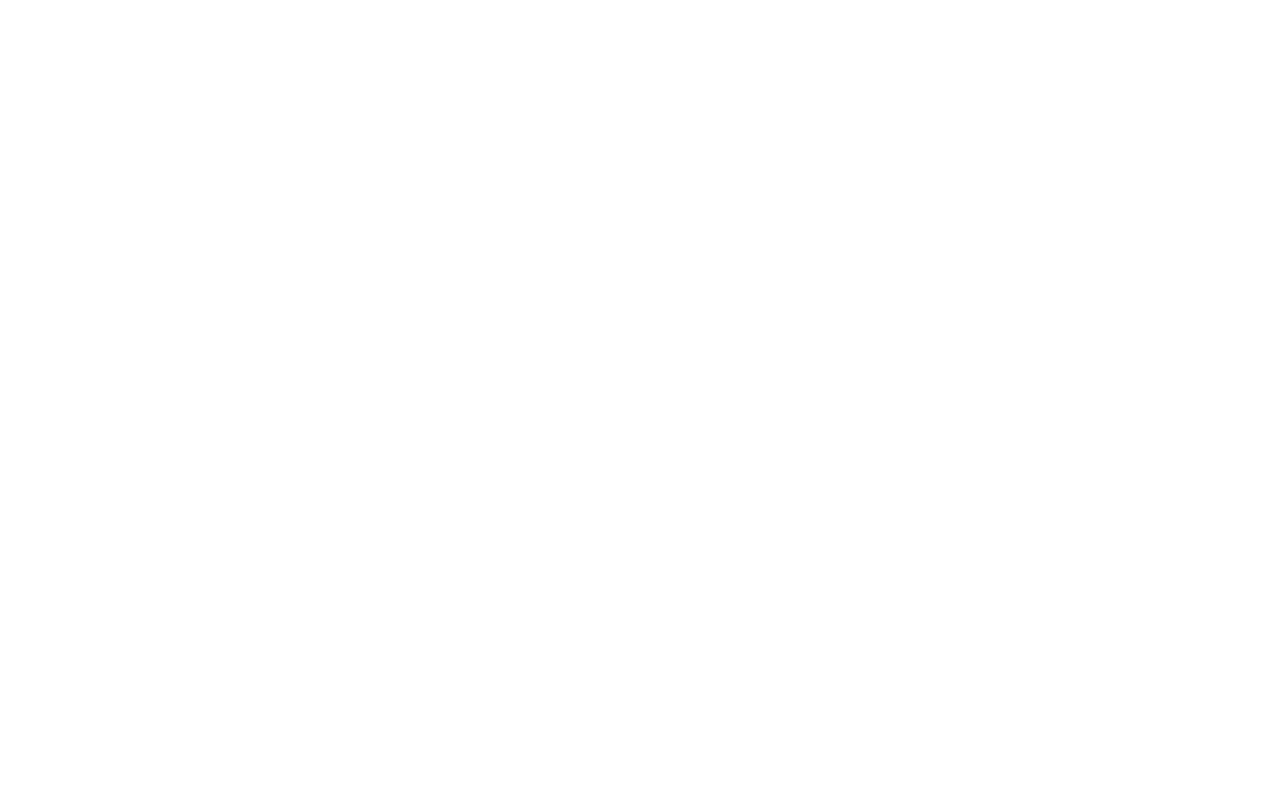
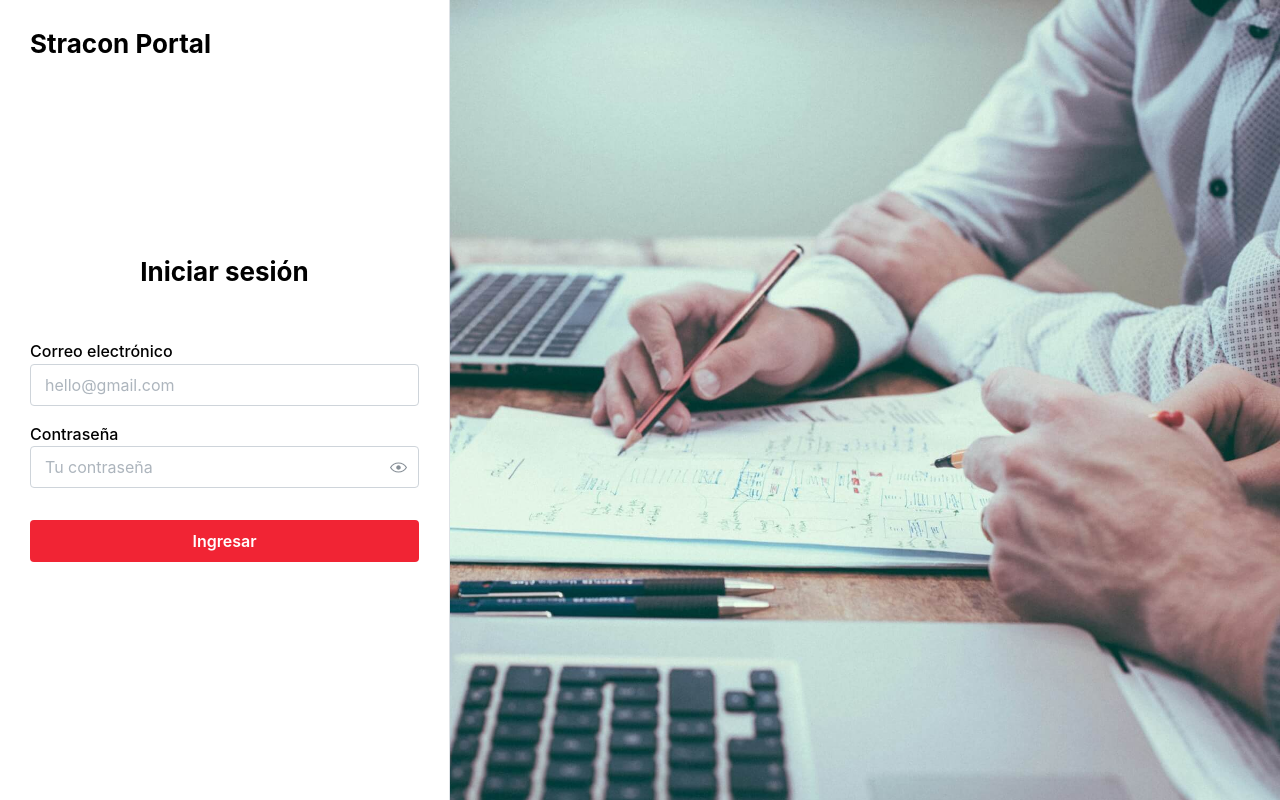
Before and after one commit to Julianqll/desafioClient, a React (Vite) app: page /login in a window 1280 px wide. Before the commit this address had no page. Built offline with nearby package versions, Linux system fonts and the light colour scheme; the HTML template or start-up script is replaced by a standard one.

Commit message:
feat: login page added

```diff
--- a/src/App.tsx
+++ b/src/App.tsx
@@ -4,6 +4,7 @@
 import { BrowserRouter, Routes, Route } from 'react-router-dom';
 import { HomePage } from "./pages/HomePage";
 import { PortalHome } from "./pages/PortalHome";
+import { LoginPage } from "./pages/LoginPage";
 
 function App() {
   return (
@@ -12,6 +13,7 @@
         <Routes>
           <Route path="/" element={<HomePage/>}/>
           <Route path="/portal" element={<PortalHome/>}/>
+          <Route path="/login" element={<LoginPage/>}/>
         </Routes>
       </MantineProvider>
     </BrowserRouter>
--- /dev/null
+++ b/src/components/AuthenticationImage/AuthenticationImage.module.css
@@ -0,0 +1,34 @@
+.wrapper {
+    height: 100vh;
+    width: 100%;
+    background-size: cover;
+    background-image: url('/background.jpg');
+    display: flex;
+  }
+
+  .topLeftText {
+    position: absolute;
+    top: 10px;
+    left: 10px;
+    z-index: 2;
+  }
+
+  .form {
+    border-right: 1px solid light-dark(var(--mantine-color-gray-3), var(--mantine-color-dark-7));
+    max-width: 450px;
+    flex: 1;
+
+    display: flex;
+    flex-direction: column;
+    justify-content: center;
+    padding: 80px 30px;
+
+    @media (max-width: 576px) {
+      width: 100%;
+    }
+  }
+
+  .title {
+    color: light-dark(var(--mantine-color-black), var(--mantine-color-white));
+    font-family: Greycliff CF, var(--mantine-font-family);
+  }
--- /dev/null
+++ b/src/components/AuthenticationImage/AuthenticationImage.tsx
@@ -0,0 +1,53 @@
+"use client";
+import {
+    Paper,
+    TextInput,
+    PasswordInput,
+    Button,
+    Title
+  } from '@mantine/core';
+  import classes from './AuthenticationImage.module.css';
+import { useState } from 'react';
+
+export function AuthenticationImage() {
+    const [valueEmail, setValueEmail] = useState('');
+    const [valuePassword, setValuePassword] = useState('');
+
+
+    function handleLogin(): void {
+        throw new Error('Function not implemented.');
+    }
+
+    return (
+      <div className={classes.wrapper}>
+        <Title order={2} className={classes.topLeftText} ta="center" mt="md" m={20}>
+          Stracon Portal
+        </Title>
+        <Paper className={classes.form} radius={0} p={30}>
+          <Title order={2} className={classes.title} ta="center" mt="md" mb={50}>
+            Iniciar sesión
+          </Title>
+
+          <TextInput
+            label="Correo electrónico"
+            placeholder="hello@gmail.com"
+            size="md"
+            value={valueEmail}
+            onChange={(event) => setValueEmail(event.currentTarget.value)}
+          />
+          <PasswordInput
+            label="Contraseña"
+            placeholder="Tu contraseña"
+            mt="md"
+            size="md"
+            value={valuePassword}
+            onChange={(event) => setValuePassword(event.currentTarget.value)}
+          />
+          <Button fullWidth mt="xl" size="md" onClick={() => handleLogin()}>
+            Ingresar
+          </Button>
+
+        </Paper>
+      </div>
+    );
+  }
--- /dev/null
+++ b/src/pages/LoginPage.tsx
@@ -0,0 +1,5 @@
+import { AuthenticationImage } from "../components/AuthenticationImage/AuthenticationImage";
+
+export function LoginPage() {
+    return  AuthenticationImage();
+}
```
